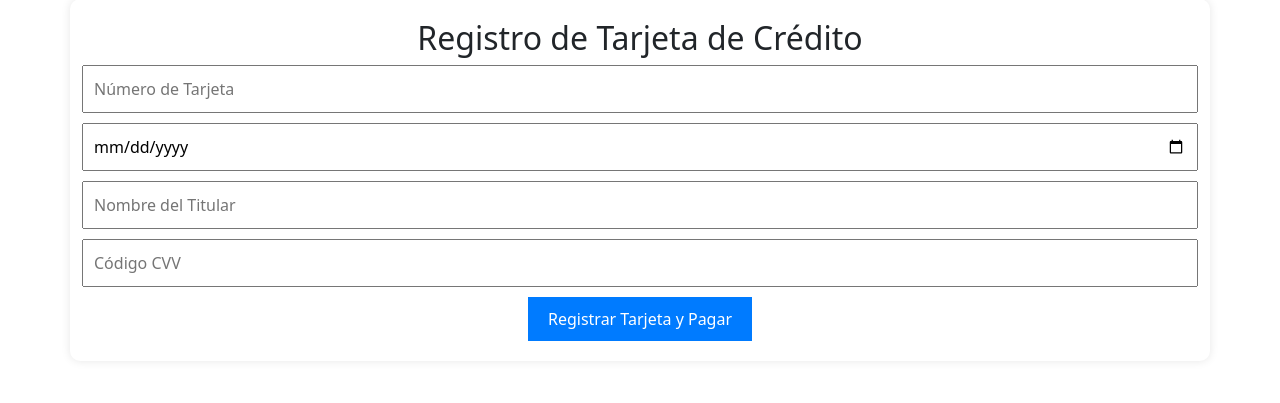
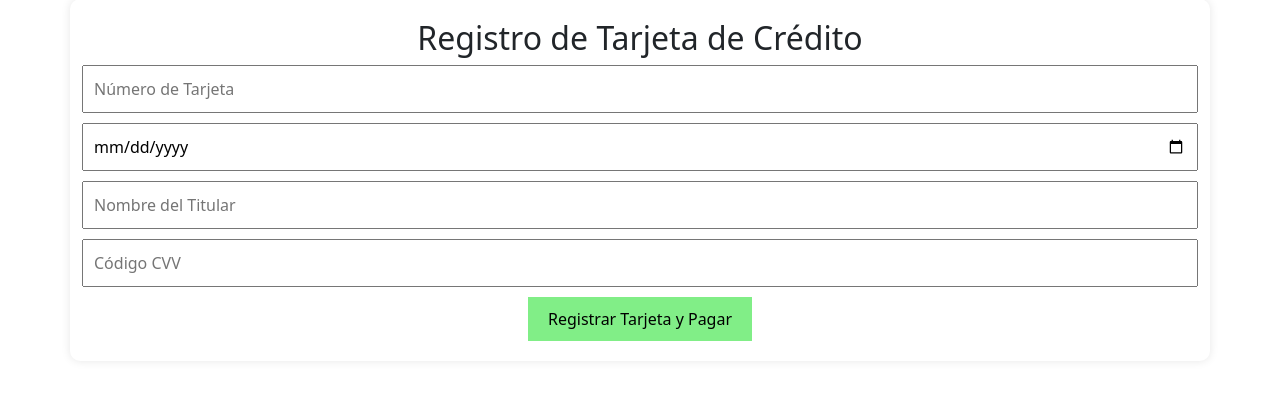
Before and after one commit to AlvaroCascoV/TFG2024, a PHP site: page /pago.php in a window 1280 px wide. Shown: the part 65-468 px from the top of the page. Run offline with PHP 8.4, Linux system fonts and the light colour scheme; some web fonts are replaced.

Commit message:
css fixes

```diff
--- a/TFG/assets/CSS/pago.css
+++ b/TFG/assets/CSS/pago.css
@@ -18,15 +18,16 @@ input[type="date"] {
 }
 
 input[type="submit"] {
-    background-color: #007bff;
-    color: #fff;
+    background-color: #81EE87;
+    color: #000;
     border: none;
     cursor: pointer;
     padding: 10px 20px;
 }
 
 input[type="submit"]:hover {
-    background-color: #0056b3;
+    background-color: #3B9A40;
+    color: #fff;
 }
 
 #pago-aceptado {
```
